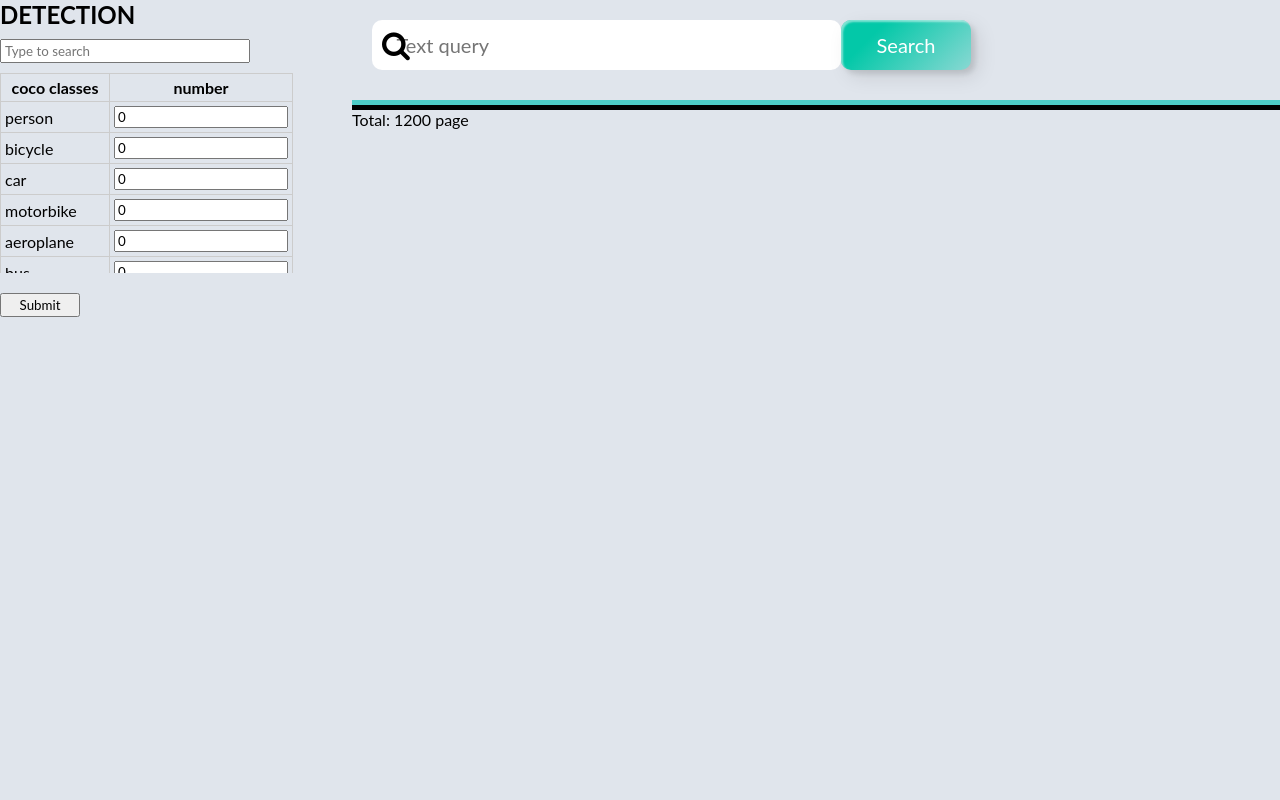
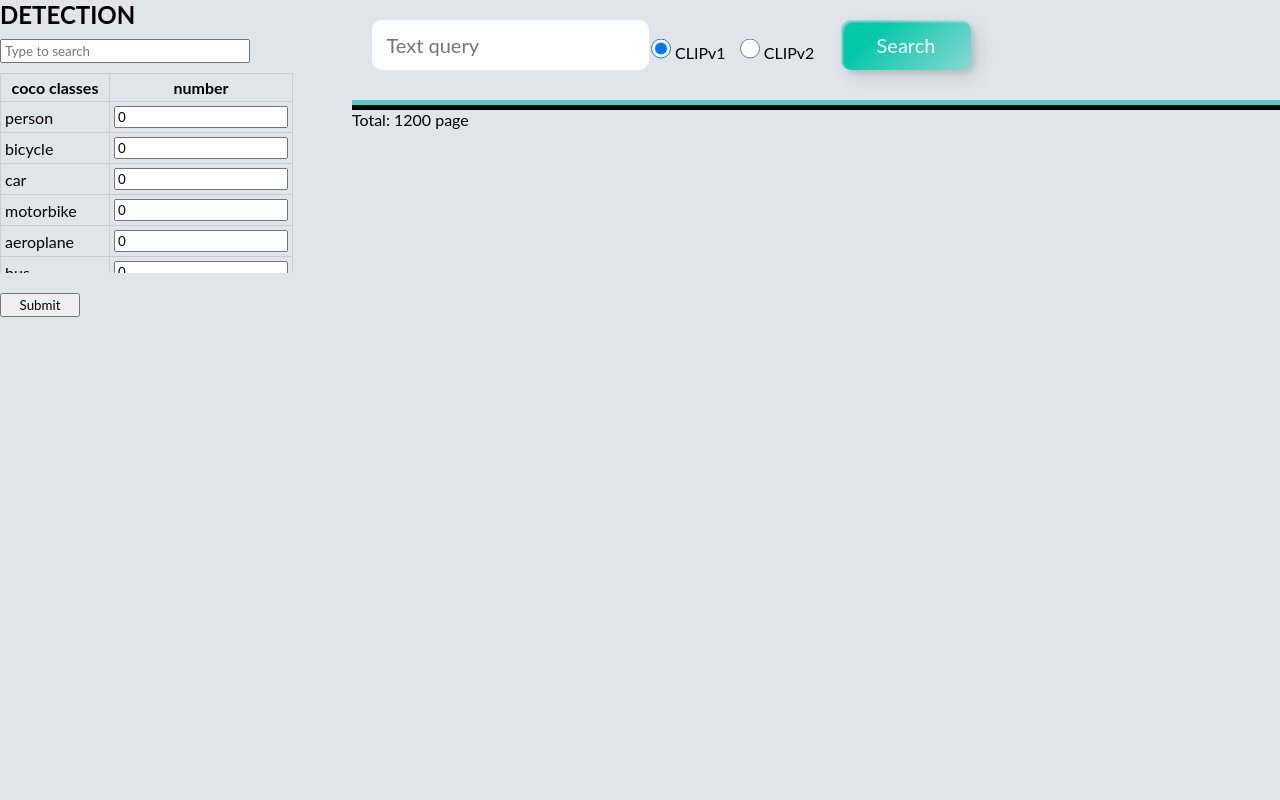
Before and after one commit to duongngockhanh/event-retrieval-from-video, a Flask app: template templates/home.html in a window 1280 px wide. Run offline with Flask 2, Linux system fonts and the light colour scheme; the template is opened without the code that fills it, so the values that code supplies are empty; parts of the project's set-up code (start-up, migrations or seed data) failed here and were passed over.

Commit message:
complete full_faiss_v2, update clip selection

```diff
--- a/app.py
+++ b/app.py
@@ -22,6 +22,7 @@ app = Flask(__name__, template_folder='templates')
 ####### CONFIG #########
 json_path = 'full_path.json'
 bin_file = 'full_faiss.bin'
+bin_file_v2 = 'full_faiss_v2.bin'
 
 with open(json_path) as json_file:
     json_dict = json.load(json_file)
@@ -32,7 +33,9 @@ for key, value in json_dict.items():
 MAX_ID = len(DictImagePath) # 607407
 
 LenDictPath = len(DictImagePath)
-MyFaiss = Myfaiss(bin_file, DictImagePath, 'cpu', Translation(), "ViT-B/32")
+
+MyFaiss_v1 = Myfaiss(bin_file, DictImagePath, 'cpu', Translation(), "ViT-B/32", clip_version="v1")
+MyFaiss_v2 = Myfaiss(bin_file_v2, DictImagePath, 'cpu', Translation(), "ViT-B/32", clip_version="v2")
 
 dataframe_path = "dataframe_Lxx.csv"
 pldf = pl.read_csv(dataframe_path)
@@ -89,7 +92,14 @@ def image_search():
     print("image search")
     pagefile = []
     id_query = int(request.args.get('imgid'))
-    _, list_ids, _, list_image_paths = MyFaiss.image_search(id_query, k=200)
+    clip_version = request.args.get('clipversion')
+
+    print("clip_version:", clip_version)
+
+    if clip_version == "v1":
+        _, list_ids, _, list_image_paths = MyFaiss_v1.image_search(id_query, k=200)
+    else:
+        _, list_ids, _, list_image_paths = MyFaiss_v1.image_search(id_query, k=200)
 
     imgperindex = 100
 
@@ -126,7 +136,14 @@ def text_search():
 
     pagefile = []
     text_query = request.args.get('textquery')
-    _, list_ids, _, list_image_paths = MyFaiss.text_search(text_query, k=400)
+    clip_version = request.args.get('clipversion')
+
+    print("clip_version:", clip_version)
+
+    if clip_version == "v1":
+        _, list_ids, _, list_image_paths = MyFaiss_v1.text_search(text_query, k=1000)
+    else:
+        _, list_ids, _, list_image_paths = MyFaiss_v2.text_search(text_query, k=1000)
 
     imgperindex = 100
 
--- a/custom_submission/create_submission.py
+++ b/custom_submission/create_submission.py
@@ -6,4 +6,4 @@ os.makedirs(submission_folder)
 n = 30
 
 for i in range(1, n+1):
-    os.system(f"touch {submission_folder}/query-p1-{i}.csv")
+    os.system(f"touch {submission_folder}/query-p2-{i}.csv")
--- a/preprocess_data/extract2bin.py
+++ b/preprocess_data/extract2bin.py
@@ -16,6 +16,8 @@ for second_path in second_path_list:
         vectors.append(np.load(third_path).reshape(-1, 512))
 vectors = np.concatenate(vectors, axis=0).astype(np.float32)
 
+print(vectors.shape) # (607407, 512)
+
 # Normalize vectors (optional, but can improve search quality)
 faiss.normalize_L2(vectors)
 
--- a/templates/home.html
+++ b/templates/home.html
@@ -82,12 +82,39 @@
       grid-template-columns: 11fr 29fr;
     }
 
+    /* radio */
+
+    .custom-radio input[type="radio"] {
+      margin-left: 10px;
+      width: 20px;
+      height: 20px;
+    }
+
+    .custom-radio input[type="radio"]::before {
+      width: 20px;
+      height: 20px;
+      border-radius: 50%;
+    }
+
+    .clip_selection {
+      position: relative;
+    }
+
+    .clip_selection form {
+      margin: 0;
+      position: absolute;
+      top: 50%;
+      -ms-transform: translateY(-50%);
+      transform: translateY(-50%);
+    }
+
     /* search */
+
     .search_container {
       width: 100%;
       height: 100px;
       display: grid;
-      grid-template-columns: auto 439px;
+      grid-template-columns: auto 200px 439px;
       border-bottom: 5px solid #4dccc6;
     }
 
@@ -395,10 +422,16 @@
     <div class="clip_view">
       <div class="search_container">
         <div class="search">
-          <label for="">
+          <!-- <label for="">
             <i class="fa fa-search" aria-hidden="true"></i>
-          </label>
+          </label> -->
           <input id="text_query" type="text" placeholder="Text query">
+        </div>
+        <div class="clip_selection">
+          <form>
+            <label class="custom-radio"><input type="radio" name="clip_version" value="v1" checked> CLIPv1</label>
+            <label class="custom-radio"><input type="radio" name="clip_version" value="v2"> CLIPv2</label>
+          </form>
         </div>
         <div class="group_btn">
           <button class="custom-btn btn-13" onclick="search();"><span>Search</span></button>
@@ -498,7 +531,19 @@
       btn_select[id].style.display = "none";
     }
     function go_img_search(id) {
-      window.open("/imgsearch?imgid=" + id);
+      // Lấy tất cả các radio buttons có tên "clip_version"
+      var clip_selections = document.querySelectorAll('input[name="clip_version"]');
+
+      // Tìm radio button đã được chọn
+      var clip_version = "";
+      for (var i = 0; i < clip_selections.length; i++) {
+        if (clip_selections[i].checked) {
+          clip_version = clip_selections[i].value;
+          break;
+        }
+      }
+
+      window.open("/imgsearch?imgid=" + id + "&clipversion=" + clip_version);
     }
 
     function on_load() {
@@ -516,9 +561,21 @@
     }
 
     function search() {
+      // Lấy tất cả các radio buttons có tên "clip_version"
+      var clip_selections = document.querySelectorAll('input[name="clip_version"]');
+
+      // Tìm radio button đã được chọn
+      var clip_version = "";
+      for (var i = 0; i < clip_selections.length; i++) {
+        if (clip_selections[i].checked) {
+          clip_version = clip_selections[i].value;
+          break;
+        }
+      }
+
       text_query = document.getElementById('text_query').value;
 
-      window.location.href = "/textsearch?textquery=" + text_query;
+      window.location.href = "/textsearch?textquery=" + text_query + "&clipversion=" + clip_version;
 
       document.getElementById('text_query').innerHTML = text_query;
     }
```
Also changed, not shown: utils/faiss.py (+6 -2 lines), 4 other files.
